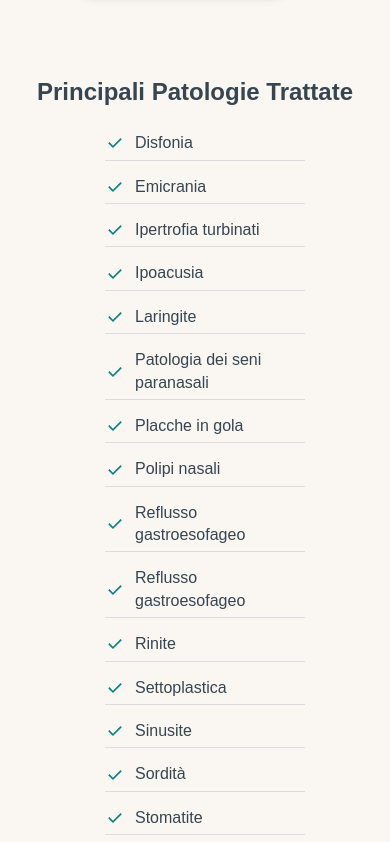
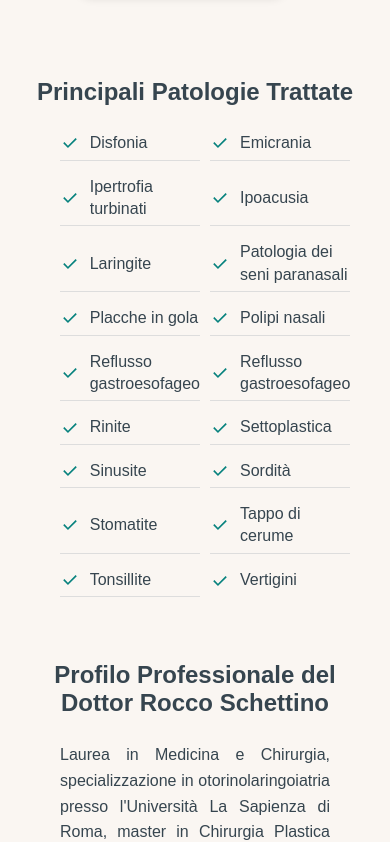
Before and after one commit to ninalesik/drschettinorocco, a plain HTML site: page index.html in a window 390 px wide. Shown: the part 2667-3509 px from the top of the page. Drawn offline with nearby package versions, Linux system fonts and the light colour scheme; a web font is replaced by a local one.

Commit message:
diseases list 2 colums

```diff
--- a/assets/css/styles.css
+++ b/assets/css/styles.css
@@ -449,7 +449,6 @@ footer a {
   color: #faf6f2;
 }
 footer a:hover {
-  /* background-color: #333; */
   color: #faf6f2;
   text-decoration: underline;
 }
@@ -580,6 +579,8 @@ footer a:hover {
   }
 
   .diseases__list {
+    display: grid;
+    grid-template-columns: 1fr 1fr;
     gap: 10px;
   }
   .diseases__list-span {
@@ -890,6 +891,8 @@ footer a:hover {
     padding-bottom: 0;
   }
   .diseases__list {
+    display: grid;
+    grid-template-columns: 1fr 1fr;
     margin-top: 30px;
     padding-left: 20px;
     font-size: 0.9rem;
```
